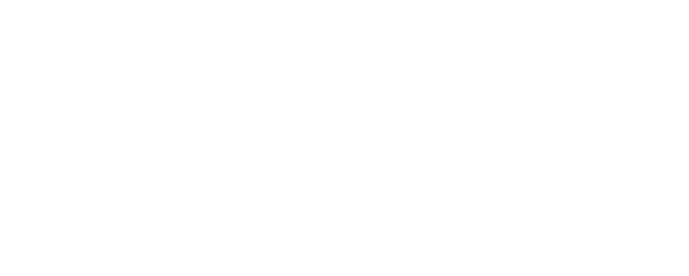
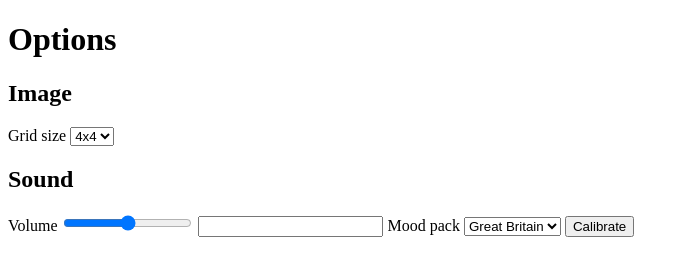
Before and after one commit to jshthornton/Sonus-Imago, a browser extension: page src/options/index.html in a window 1280 px wide. Shown: the whole page, without its empty margins (0-689 px from the left). Drawn offline with Linux system fonts and the light colour scheme.

Commit message:
Options page basic UI.

```diff
--- a/src/options/index.html
+++ b/src/options/index.html
@@ -5,6 +5,36 @@
 		<title>Project Harmony - Options</title>
 	</head>
 	<body>
+		<main>
+			<h1>Options</h1>
 
+			<section>
+				<h2>Image</h2>
+
+				<label for="grid-size">Grid size</label>
+				<select id="grid-size">
+					<option>4x4</option>
+					<option>5x5</option>
+					<option>6x6</option>
+				</select>
+			</section>
+
+			<section>
+				<h2>Sound</h2>
+
+				<label for="volume">Volume</label>
+				<input id="volume-range" type="range" name="volume" min="0" max="100">
+				<input type="text" id="volume">
+
+				<label for="mood-pack">Mood pack</label>
+				<select id="mood-pack">
+					<option>Great Britain</option>
+					<option>Custom</option>
+				</select>
+
+				<button type="button">Calibrate</button>
+
+			</section>
+		</main>
 	</body>
 </html>
```
